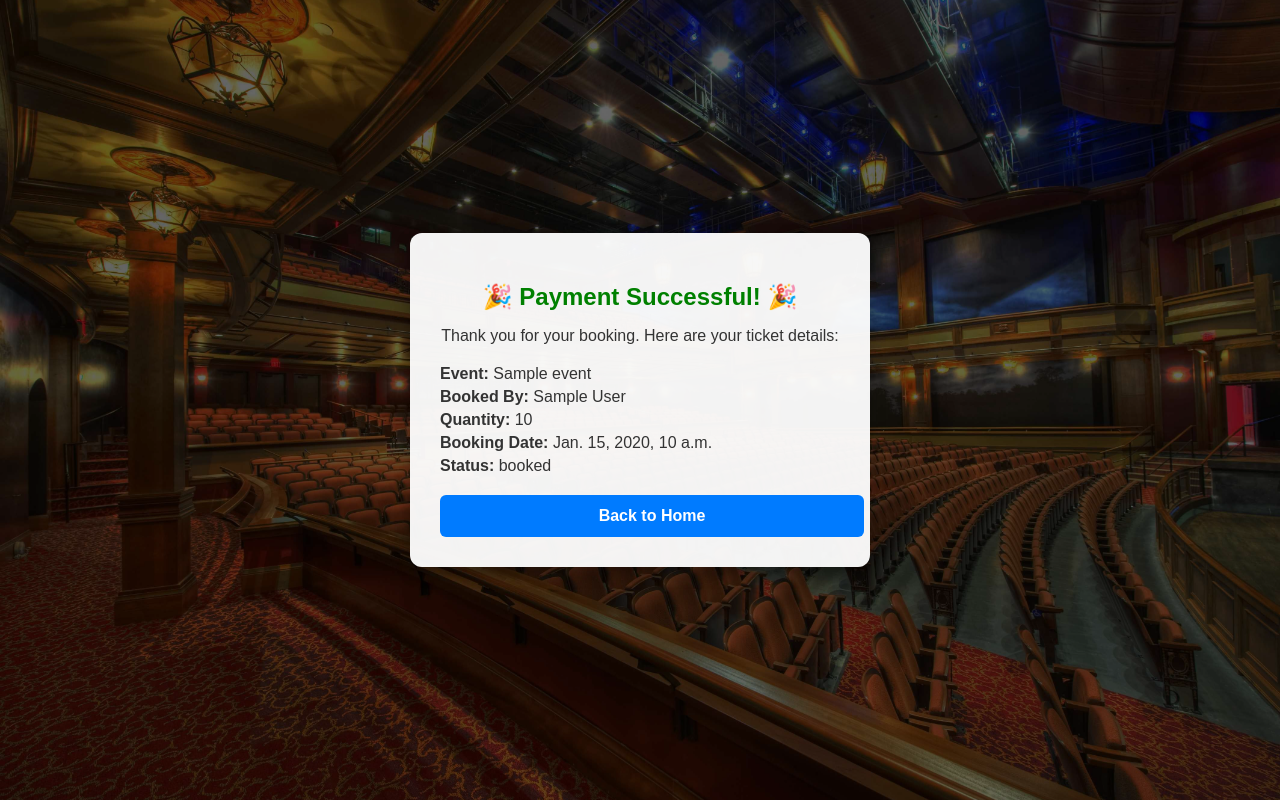
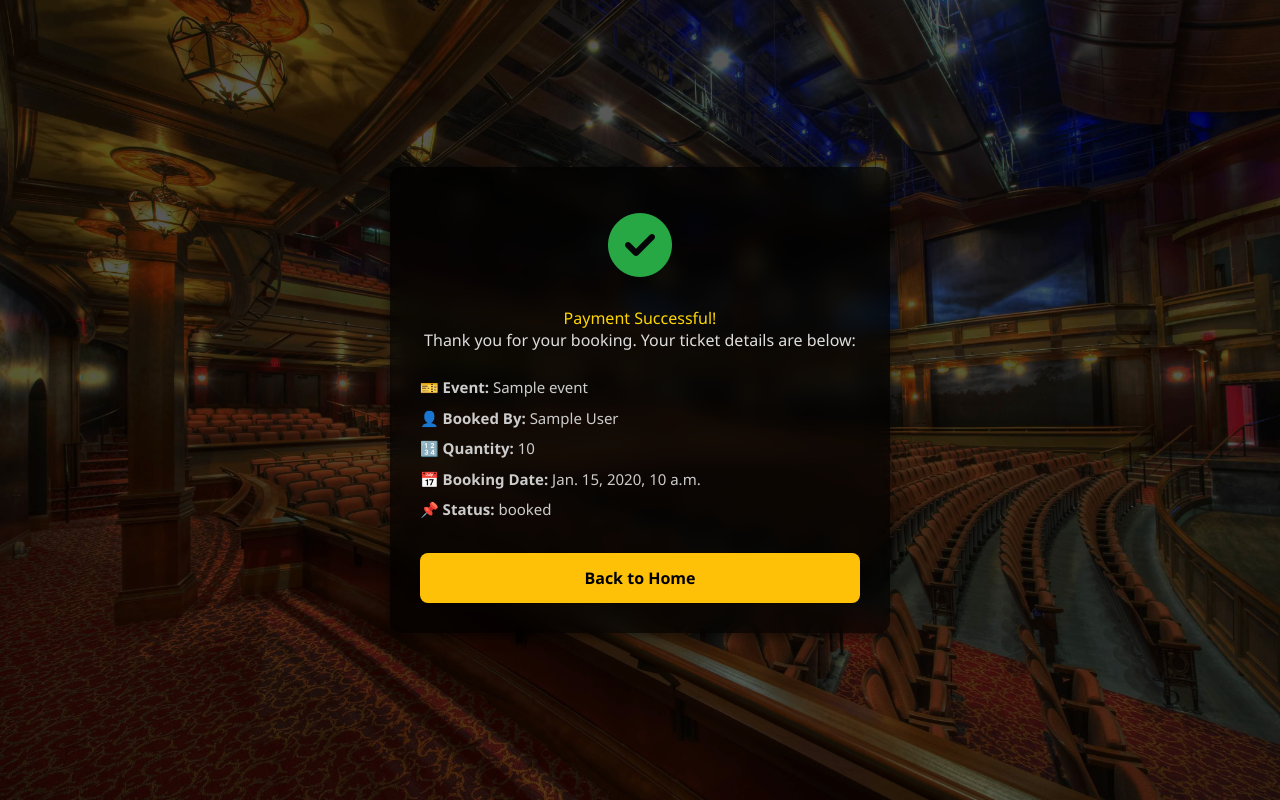
Before and after one commit to KetulParmar/Event-Management, a Django app: page /core/payment_success_page/1/ in a window 1280 px wide. Run offline with Django 5.2, Linux system fonts and the light colour scheme; tables that the repository leaves empty hold one stand-in row (values such as "Sample post"); some libraries are stand-ins or nearby versions.

Commit message:
css changed

```diff
--- a/Event/Template/Forget.html
+++ b/Event/Template/Forget.html
@@ -124,7 +124,7 @@
       {% endif %}
 
       <div class="text-center mt-3">
-        <a href="{% url 'accounts:Login' %}" class="text-warning">Back to Login</a>
+        <a href="{% url 'accounts:Login' %}" class="text-warning" style="text-decoration: none;">Back to Login</a>
       </div>
     </div>
   </div>
--- a/Event/Template/core/details.html
+++ b/Event/Template/core/details.html
@@ -113,7 +113,7 @@
             <div class="bg-white shadow-lg p-4 rounded-lg mb-4 event-info-card">
                 <h3 class="text-lg font-semibold">🎟️ Book Your Spot</h3>
                 <p class="text-gray-600 mb-2">Tickets starting from ₹{{ event.price }}</p>
-                <a href="{% url 'core:ticket1' event.id %}" target="_blank" rel="noopener noreferrer" class="bg-red-500 hover:bg-red-600 text-white py-2 px-4 rounded">
+                <a href="{% url 'core:ticket1' event.id %}" rel="noopener noreferrer" class="bg-red-500 hover:bg-red-600 text-white py-2 px-4 rounded">
                 Book Now
                 </a>
             </div>
--- a/Event/Template/core/home.html
+++ b/Event/Template/core/home.html
@@ -115,7 +115,7 @@
 
                         <!-- Action Buttons -->
                         <td class="p-3 flex space-x-2">
-                            <a href="#" class="px-3 py-1 bg-blue-600 text-white rounded hover:bg-blue-700">Edit</a>
+
                             <a href="{% url 'core:delete_event' event.id %}" class="px-3 py-1 bg-red-600 text-white rounded hover:bg-red-700">Delete</a>
                         </td>
                     </tr>
--- a/Event/Template/core/payment_success_page.html
+++ b/Event/Template/core/payment_success_page.html
@@ -5,95 +5,118 @@
     <meta charset="UTF-8">
     <meta name="viewport" content="width=device-width, initial-scale=1.0">
     <title>Payment Successful</title>
+
+    <!-- Bootstrap -->
+    <link href="https://cdn.jsdelivr.net/npm/bootstrap@5.3.0/dist/css/bootstrap.min.css" rel="stylesheet">
+    <!-- Font Awesome -->
+    <script src="https://kit.fontawesome.com/a076d05399.js" crossorigin="anonymous"></script>
+    <!-- Tailwind (optional, if you want tiny tweaks) -->
+    <script src="https://cdn.tailwindcss.com"></script>
+
     <style>
         body {
-            font-family: Arial, sans-serif;
+            margin: 0;
+            padding: 0;
+            font-family: 'Segoe UI', Tahoma, Geneva, Verdana, sans-serif;
             background: url("{% static 'images/backgrounds/header.jpg' %}") no-repeat center center/cover;
             height: 100vh;
+            position: relative;
             display: flex;
+            align-items: center;
             justify-content: center;
-            align-items: center;
-            position: relative;
-            margin: 0;
         }
-
         body::before {
-            content: "";
+            content: '';
             position: absolute;
             top: 0;
             left: 0;
             width: 100%;
             height: 100%;
-            background: rgba(0, 0, 0, 0.6);
+            background-color: rgba(0, 0, 0, 0.65);
             z-index: 0;
         }
 
-        .container {
+        .card-custom {
             position: relative;
-            background: rgba(255, 255, 255, 0.95);
+            background: rgba(0, 0, 0, 0.7);
             padding: 30px;
             border-radius: 12px;
-            box-shadow: 0 6px 15px rgba(0, 0, 0, 0.3);
-            width: 400px;
+            backdrop-filter: blur(10px);
+            box-shadow: 0px 4px 12px rgba(0, 0, 0, 0.5);
+            z-index: 1;
+            max-width: 500px;
+            width: 90%;
+            animation: fadeIn 0.8s ease-in-out;
             text-align: center;
-            z-index: 1;
         }
 
-        h2 {
-            color: green;
-            margin-bottom: 10px;
+        @keyframes fadeIn {
+            from { opacity: 0; transform: translateY(-10px); }
+            to { opacity: 1; transform: translateY(0); }
+        }
+
+        .success-icon {
+            font-size: 4rem;
+            color: #28a745;
+            margin-bottom: 1rem;
+        }
+
+        h2{
+            color: #ffd700;
+            font-weight: bold;
         }
 
         p {
+            color: #ddd;
             font-size: 16px;
-            color: #333;
         }
 
         .ticket-info {
+            text-align: left;
             margin-top: 20px;
-            text-align: left;
         }
 
         .ticket-info p {
-            font-size: 16px;
-            margin: 5px 0;
+            margin-bottom: 8px;
+            font-size: 15px;
+            color: #ccc;
         }
 
-        .btn {
-            display: block;
+        .btn-custom {
+            background-color: #ffc107;
+            color: black;
+            font-weight: 600;
+            border-radius: 8px;
+            padding: 12px;
+            margin-top: 1.5rem;
+            transition: all 0.3s ease;
             width: 100%;
-            padding: 12px;
-            background: #007bff;
-            color: white;
-            border: none;
-            border-radius: 6px;
-            font-size: 16px;
-            cursor: pointer;
-            text-decoration: none;
-            margin-top: 20px;
-            font-weight: bold;
-            transition: all 0.3s ease;
         }
 
-        .btn:hover {
-            background: #0056b3;
+        .btn-custom:hover {
+            background-color: #e0a800;
+            transform: scale(1.05);
         }
     </style>
 </head>
+
 <body>
-    <div class="container">
-        <h2>🎉 Payment Successful! 🎉</h2>
-        <p>Thank you for your booking. Here are your ticket details:</p>
+    <div class="card-custom">
+        <div class="success-icon">
+            <i class="fas fa-check-circle"></i>
+        </div>
+        <h2>Payment Successful!</h2>
+        <p>Thank you for your booking. Your ticket details are below:</p>
 
-        <div class="ticket-info">
-            <p><strong>Event:</strong> {{ ticket.event.title }}</p>
-            <p><strong>Booked By:</strong> {{ ticket.user.Name }}</p>
-            <p><strong>Quantity:</strong> {{ ticket.quantity }}</p>
-            <p><strong>Booking Date:</strong> {{ ticket.booking_date }}</p>
-            <p><strong>Status:</strong> {{ ticket.status }}</p>
+        <div class="ticket-info mt-4">
+            <p><strong>🎫 Event:</strong> {{ ticket.event.title }}</p>
+            <p><strong>👤 Booked By:</strong> {{ ticket.user.Name }}</p>
+            <p><strong>🔢 Quantity:</strong> {{ ticket.quantity }}</p>
+            <p><strong>📅 Booking Date:</strong> {{ ticket.booking_date }}</p>
+            <p><strong>📌 Status:</strong> {{ ticket.status }}</p>
         </div>
 
-        <a href="{% url 'accounts:Attendee' %}" class="btn">Back to Home</a>
+        <a href="{% url 'accounts:Attendee' %}" class="btn btn-custom">Back to Home</a>
     </div>
 </body>
 </html>
```
Also changed, not shown: Event/Template/core/Ticket.html (+75 -53 lines).
